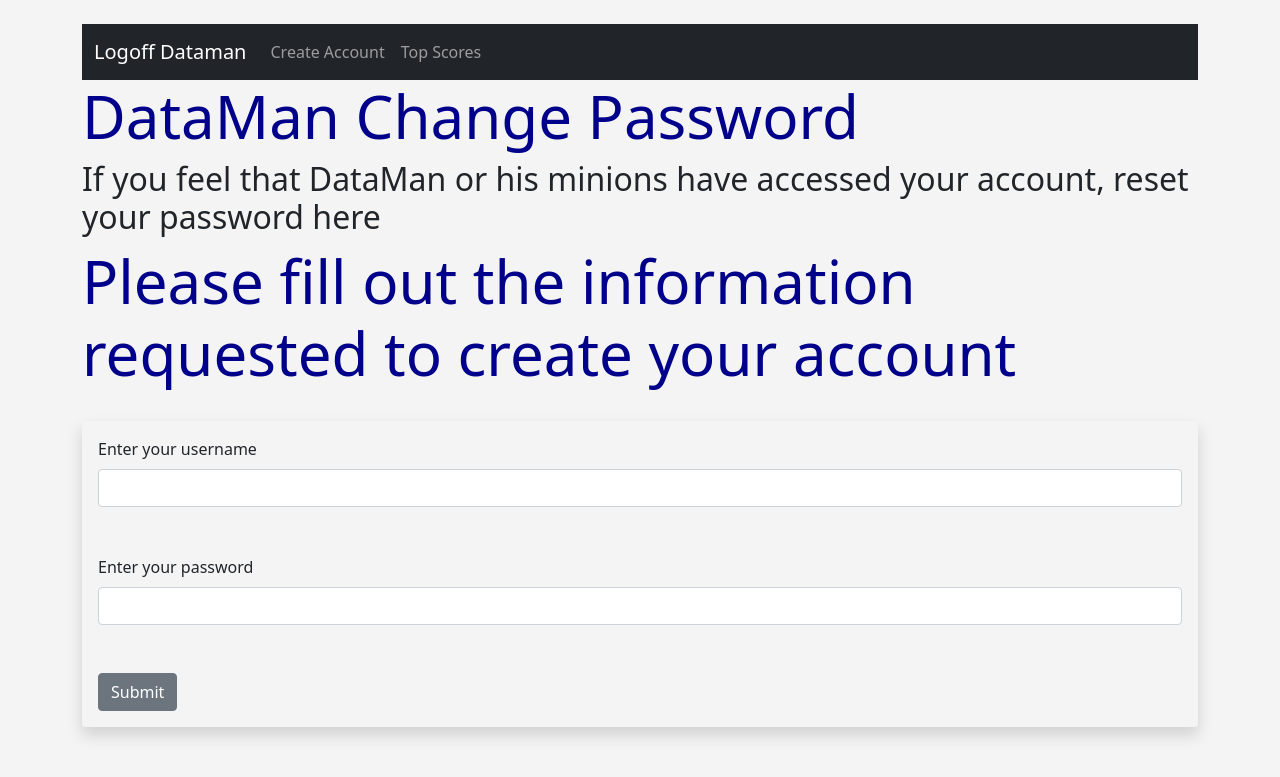
After one commit to beachb7704/CTS285, a Flask app: page /change_password in a window 1280 px wide. The commit adds this page. Shown: the top 777 px of the page. Run offline with Flask 2, Linux system fonts and the light colour scheme.

Commit message:
multiple updates
Changed the password in create account to only show dots to hide the password from prying eyes.
Added a shadow around the add user informaiton fill in blocks.
Moved the nav bar from the base.html so it can show different items depending on the page it is showing.
Created a change password page.
Activated links on the login page for create account and change password.

```diff
--- a/Project1/proto_beach/app.py
+++ b/Project1/proto_beach/app.py
@@ -1,17 +1,17 @@
 #Import everything needed for program
-from flask import Flask, redirect, render_template, request, url_for, flash
+from flask import Flask, redirect, render_template, request, url_for, flash, request
 from flask_wtf import FlaskForm
-from wtforms import StringField, SubmitField
+from wtforms import StringField, SubmitField, PasswordField
 from wtforms.validators import DataRequired
 from flask_sqlalchemy import SQLAlchemy
 from datetime import datetime
 from classes import *
+from flask_login import UserMixin, login_user, LoginManager, login_required, logout_user, current_user
 # Below is what is typed in when trying to create the database in the terminal window
 #from app import app
 #from app import db
 # To run flask server
 # python -m flask run
-
 
 
 
@@ -27,7 +27,10 @@ app.config['SECRET_KEY'] = "secretkey"
 
 # Initialize the database
 db = SQLAlchemy(app)
-app.app_context().push()
+#app.app_context().push()
+
+
+
 
 
 
@@ -38,7 +41,7 @@ app.app_context().push()
 #########
 
 # Create Model for adding users to database
-class students(db.Model):
+class students(db.Model, UserMixin):
     id = db.Column("id", db.Integer, primary_key=True)
     username = db.Column(db.String(50), nullable=False, unique=True)
     first_name = db.Column(db.String(50), nullable=False)
@@ -51,10 +54,15 @@ class students(db.Model):
 
 # Create a route decorator
 # This decorator is for the default login page
-@app.route("/")
+@app.route("/", methods=['GET', 'POST'])
 def index():
     if request.method == "GET":
         return render_template("login.html")
+
+@app.route("/user_home", methods=['GET', 'POST'])
+def home():
+    if request.method == 'GET':
+        return render_template("user_home.html")
 
 
 # This decorator is for the user main page
@@ -112,6 +120,23 @@ def create_acct():
     #our_users = students.query.order_by(students.date_added)
     return render_template("add_acct.html", form = form, username = username, first_name = first_name, last_name = last_name, password = password)
 
+# Change the user password
+@app.route("/change_password", methods=['GET','POST'])
+def change_password():
+    username = None
+    password = None
+    form = alter_password()
+
+
+
+# This will show the users in the database by the date added
+    #our_users = students.query.order_by(students.date_added)
+    return render_template("change_password.html", form = form, username = username, password = password)
+
+
+
+
+
 
 
 
--- a/Project1/proto_beach/classes.py
+++ b/Project1/proto_beach/classes.py
@@ -1,10 +1,10 @@
-from app import *
 from flask import Flask, redirect, render_template, request, url_for, flash
 from flask_wtf import FlaskForm
-from wtforms import StringField, SubmitField
+from wtforms import StringField, SubmitField, PasswordField
 from wtforms.validators import DataRequired
 from flask_sqlalchemy import SQLAlchemy
 from datetime import datetime
+
 
 
 
@@ -21,5 +21,11 @@ class create_account(FlaskForm):
     username = StringField("Enter your username", validators=[DataRequired()])
     first_name = StringField("Enter your first name", validators=[DataRequired()])
     last_name = StringField("Enter your last name", validators=[DataRequired()])
-    password = StringField("Enter your password", validators=[DataRequired()])
+    password = PasswordField("Enter your password", validators=[DataRequired()])
     submit = SubmitField("Submit")
+
+
+class alter_password(FlaskForm):
+    username = StringField("Enter your username", validators=[DataRequired()])
+    password = PasswordField("Enter your password", validators=[DataRequired()])
+    submit = SubmitField("Submit")
--- a/Project1/proto_beach/templates/add_acct.html
+++ b/Project1/proto_beach/templates/add_acct.html
@@ -1,5 +1,6 @@
 {% extends 'base.html' %}
 {% block content %}
+{% include "login_navbar.html" %}
 
 <!--for loop that will show if the account was created successfully using the flash message-->
 {% for message in get_flashed_messages()%}
@@ -16,6 +17,8 @@
 
     <h1>Please fill out the information requested to create your account</h1>
     <br/>
+<!--This will create a shadow around the fields to fill out to add a user account-->
+<div class="shadow p-3 mb-5 bg body rounded">
     <form method="POST">
         {{form.hidden_tag()}}
 
@@ -37,6 +40,7 @@
         <br/>
         {{form.submit(class="btn btn-secondary")}}
     </form>
+</div>
 
 
 {% endblock %}
--- a/Project1/proto_beach/templates/base.html
+++ b/Project1/proto_beach/templates/base.html
@@ -16,7 +16,7 @@
     <title>DataMan</title>
   </head>
   <body>
-    {% include "navbar.html" %}
+
   	<br/>
   	<div class="container">
 		{% block content %}
--- /dev/null
+++ b/Project1/proto_beach/templates/change_password.html
@@ -0,0 +1,38 @@
+{% extends 'base.html' %}
+{% block content %}
+{% include "navbar.html" %}
+
+<!--for loop that will show if the account was created successfully using the flash message-->
+{% for message in get_flashed_messages()%}
+    <div class="alert alert-success alert-dismissible fade show" role="alert">
+        {{message}}
+        <button type="button" class="btn-close" data-bs-dismiss="alert" aria-label="Close"></button>
+    </div>
+{% endfor %}
+
+<h1>DataMan Change Password</h1>
+<h2>If you feel that DataMan or his minions have accessed your account, reset your password here</h2>
+
+
+
+    <h1>Please fill out the information requested to create your account</h1>
+    <br/>
+<!--This will create a shadow around the fields to fill out to add a user account-->
+<div class="shadow p-3 mb-5 bg body rounded">
+    <form method="POST">
+        {{form.hidden_tag()}}
+
+        {{form.username.label(class="form-label")}}
+        {{form.username(class="form-control")}}
+        <br/>
+        <br/>
+        {{form.password.label(class="form-label")}}
+        {{form.password(class="form-control")}}
+        <br/>
+        <br/>
+        {{form.submit(class="btn btn-secondary")}}
+    </form>
+</div>
+
+
+{% endblock %}
--- a/Project1/proto_beach/templates/forgot_passwd.html
+++ /dev/null
@@ -1,4 +0,0 @@
-{% extends 'base.html' %}
-{% block content %}
-
-{% endblock %}
--- a/Project1/proto_beach/templates/login.html
+++ b/Project1/proto_beach/templates/login.html
@@ -1,7 +1,9 @@
 {% extends 'base.html' %}
+
 {% block content %}
 
 <body>
+    {% include "login_navbar.html" %}
     <h1>Welcome to the DataMan Program</h1>
     <br>
     <h2>Here is where we will battle AntiMath and defeat him and his minions</h2>
@@ -36,10 +38,10 @@
             <button type="submit">Login</button>
 
             <!-- Sign up link -->
-            <p class="register">Don't have access yet?  <a href="#">Register here before AnitMath takes control!</a></p>
+            <p class="register">Don't have access yet?  <a href="{{url_for('create_acct')}}">Register here before AnitMath takes control!</a></p>
             <br>
             <br>
-            <p class="change_psswd">Change Password?  <a href="#">Click here to change your password!</a></p>
+            <p class="change_psswd">Change Password?  <a href="{{url_for('change_password')}}">Click here to change your password!</a></p>
 
 
         </div>
--- a/Project1/proto_beach/templates/navbar.html
+++ b/Project1/proto_beach/templates/navbar.html
@@ -1,6 +1,6 @@
 <nav class="navbar navbar-expand-lg navbar-dark bg-dark">
     <div class="container-fluid">
-      <a class="navbar-brand" href="{{url_for('index')}}">DataMan Login</a>
+      <a class="navbar-brand" href="{{url_for('index')}}">Logoff Dataman</a>
       <button class="navbar-toggler" type="button" data-bs-toggle="collapse" data-bs-target="#navbarSupportedContent" aria-controls="navbarSupportedContent" aria-expanded="false" aria-label="Toggle navigation">
         <span class="navbar-toggler-icon"></span>
       </button>
@@ -14,10 +14,10 @@
 
 
         </ul>
-        <form class="d-flex" role="search">
+        <!--form class="d-flex" role="search">
           <input class="form-control me-2" type="search" placeholder="Search" aria-label="Search">
           <button class="btn btn-outline-secondary" type="submit">Search</button>
-        </form>
+        </form-->
       </div>
     </div>
   </nav>
--- a/Project1/proto_beach/templates/user_home.html
+++ b/Project1/proto_beach/templates/user_home.html
@@ -1,5 +1,6 @@
 {% extends 'base.html' %}
 {% block content %}
+{% include "navbar.html" %}
 
 
     <!doctype html>
```
Also changed, not shown: Project1/proto_beach/templates/create_account.html (deleted, +0 -26 lines), Project1/proto_beach/templates/login_navbar.html (added, +21 -0 lines), Project1/proto_beach/templates/request_info.html (added, +37 -0 lines), Project1/proto_beach/instance/dataman.db.
